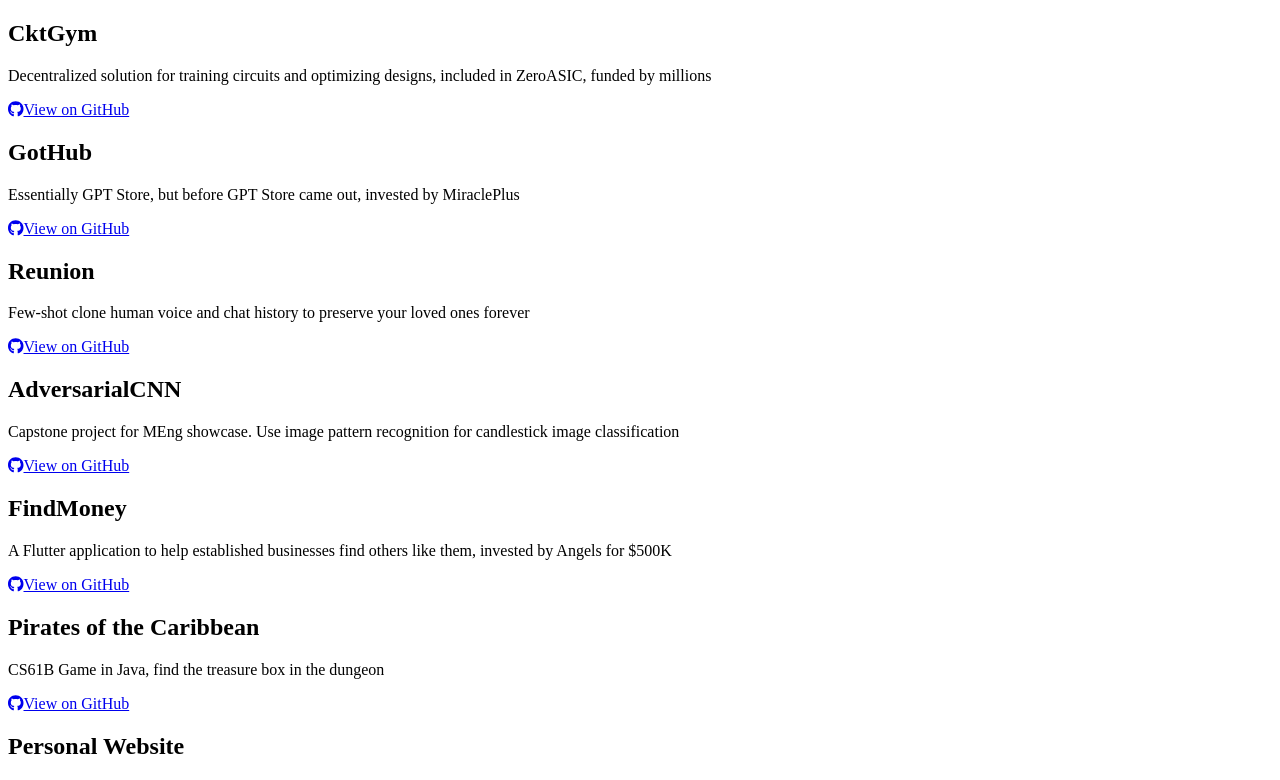
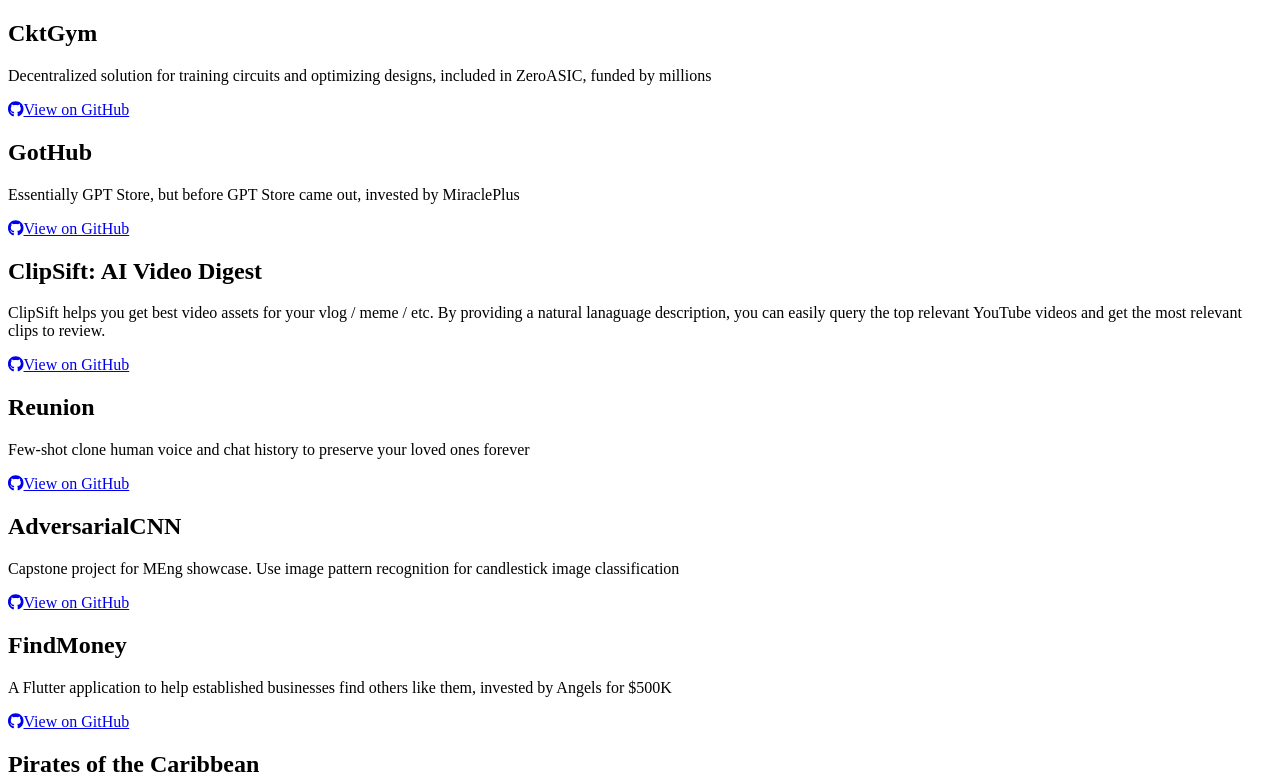
Before and after one commit to wayne-wang-1119/wayne-wang-website, a Next.js app in the folder my-personal-website/: page /Project in a window 1280 px wide. Shown: the top 780 px of the page. Built offline with nearby package versions, Linux system fonts and the light colour scheme.

Commit message:
update Project.tsx

```diff
--- a/my-personal-website/src/pages/Project.tsx
+++ b/my-personal-website/src/pages/Project.tsx
@@ -17,6 +17,13 @@
       description:
         "Essentially GPT Store, but before GPT Store came out, invested by MiraclePlus",
       githubUrl: "https://github.com/wayne-wang-1119/Gothub",
+    },
+    {
+      name: "ClipSift: AI Video Digest",
+      description:
+        "ClipSift helps you get best video assets for your vlog / meme / etc. By providing a natural lanaguage description, you can easily query the top relevant YouTube videos and get the most relevant clips to review.",
+      githubUrl:
+        "https://github.com/wayne-wang-1119/ClipSift-AI-Powered-Video-Digest/",
     },
     {
       name: "Reunion",
```
